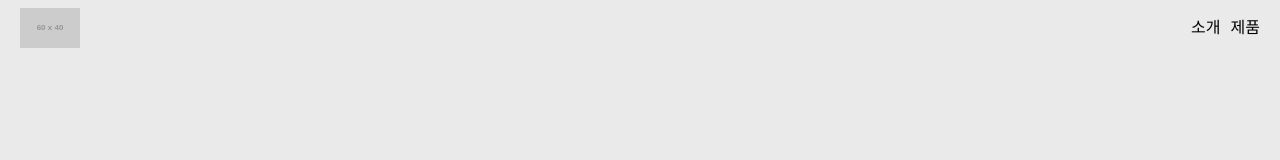
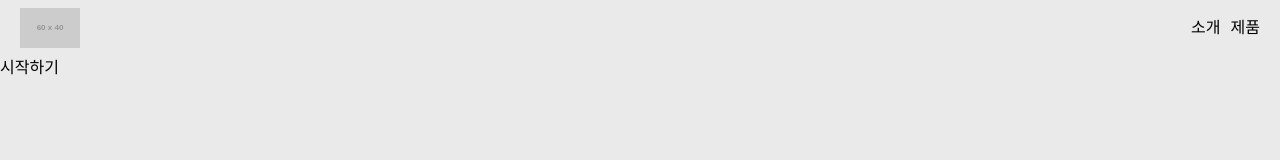
Before and after one commit to gnfnfnr/techneck, a React (Create React App) app: page /webcam in a window 1280 px wide. Before the commit this address had no page. Shown: the top 160 px of the page. Built offline with nearby package versions, Linux system fonts and the light colour scheme.

Commit message:
feat: make a ai of checking teck neck

```diff
--- a/package.json
+++ b/package.json
@@ -3,6 +3,8 @@
   "version": "0.1.0",
   "private": true,
   "dependencies": {
+    "@teachablemachine/pose": "^0.8.6",
+    "@tensorflow/tfjs": "^4.2.0",
     "@testing-library/jest-dom": "^5.16.5",
     "@testing-library/react": "^13.4.0",
     "@testing-library/user-event": "^13.5.0",
--- a/src/App.tsx
+++ b/src/App.tsx
@@ -4,6 +4,7 @@ import Home from "./pages/Home";
 import Intro from "./pages/Intro";
 import Header from "./pages/nav/Header";
 import Product from "./pages/Product";
+import WebCam from "./pages/machine/WebCam";
 import { GlobalStyle } from "./style/global";
 
 function App() {
@@ -15,6 +16,7 @@ function App() {
         <Route path="/" element={<Home />} />
         <Route path="/intro" element={<Intro />} />
         <Route path="/product" element={<Product />} />
+        <Route path="/webcam" element={<WebCam />} />
       </Routes>
     </BrowserRouter>
   );
--- /dev/null
+++ b/src/pages/machine/Pose.tsx
@@ -0,0 +1,86 @@
+import React from "react";
+import * as tmPose from "@teachablemachine/pose";
+
+type Props = {};
+
+const Pose = (props: Props) => {
+  const URL: string =
+    "https://teachablemachine.withgoogle.com/models/R1Rlcg33R/";
+  let model: any,
+    webcam: tmPose.Webcam,
+    ctx: CanvasRenderingContext2D,
+    labelContainer: HTMLElement,
+    maxPredictions: number;
+  async function init(): Promise<void> {
+    const modelURL: string = URL + "model.json";
+    const metadataURL: string = URL + "metadata.json";
+
+    // load the model and metadata
+    // Refer to tmImage.loadFromFiles() in the API to support files from a file picker
+    // Note: the pose library adds a tmPose object to your window (window.tmPose)
+    model = await tmPose.load(modelURL, metadataURL);
+    maxPredictions = model.getTotalClasses();
+
+    // Convenience function to setup a webcam
+    const size: number = 200;
+    const flip: boolean = true; // whether to flip the webcam
+    webcam = new tmPose.Webcam(size, size, flip); // width, height, flip
+    await webcam.setup(); // request access to the webcam
+    await webcam.play();
+    window.requestAnimationFrame(loop);
+
+    // append/get elements to the DOM
+    const canvas: HTMLCanvasElement = document.getElementById(
+      "canvas"
+    ) as HTMLCanvasElement;
+    canvas.width = size;
+    canvas.height = size;
+    ctx = canvas.getContext("2d") as CanvasRenderingContext2D;
+    labelContainer = document.getElementById("label-container") as HTMLElement;
+    for (let i: number = 0; i < maxPredictions; i++) {
+      // and class labels
+      labelContainer.appendChild(document.createElement("div"));
+    }
+  }
+
+  async function loop(timestamp: number): Promise<void> {
+    webcam.update(); // update the webcam frame
+    await predict();
+    window.requestAnimationFrame(loop);
+  }
+
+  async function predict(): Promise<void> {
+    // Prediction #1: run input through posenet
+    // estimatePose can take in an image, video or canvas html element
+    const { pose, posenetOutput }: { pose: any; posenetOutput: any } =
+      await model.estimatePose(webcam.canvas);
+    // Prediction 2: run input through teachable machine classification model
+    const prediction = await model.predict(posenetOutput);
+
+    for (let i: number = 0; i < maxPredictions; i++) {
+      const classPrediction: string =
+        prediction[i].className + ": " + prediction[i].probability.toFixed(2);
+      if (labelContainer.childNodes[i]) {
+        console.log(labelContainer.childNodes[i]);
+        // labelContainer.childNodes[i].innerHTML = classPrediction;
+      }
+    }
+    // finally draw the poses
+    drawPose(pose);
+  }
+
+  function drawPose(pose: any | undefined): void {
+    if (webcam.canvas) {
+      ctx.drawImage(webcam.canvas, 0, 0);
+      // draw the keypoints and skeleton
+      if (pose) {
+        const minPartConfidence: number = 0.5;
+        tmPose.drawKeypoints(pose.keypoints, minPartConfidence, ctx);
+        tmPose.drawSkeleton(pose.keypoints, minPartConfidence, ctx);
+      }
+    }
+  }
+
+  return <div onClick={init}>시작하기</div>;
+};
+export default Pose;
--- /dev/null
+++ b/src/pages/machine/WebCam.tsx
@@ -0,0 +1,17 @@
+import React, { useEffect, useRef, useState } from "react";
+import Pose from "./Pose";
+import styled from "styled-components";
+
+const WebCamBox = styled.div`
+  margin-top: var(--height-header);
+`;
+type Props = {};
+
+export default function WebCam({}: Props) {
+  return (
+    <WebCamBox>
+      <div id="label-container"></div>
+      <Pose />
+    </WebCamBox>
+  );
+}
```
Also changed, not shown: 1 other file (tests, documents, lock files or other folders).
